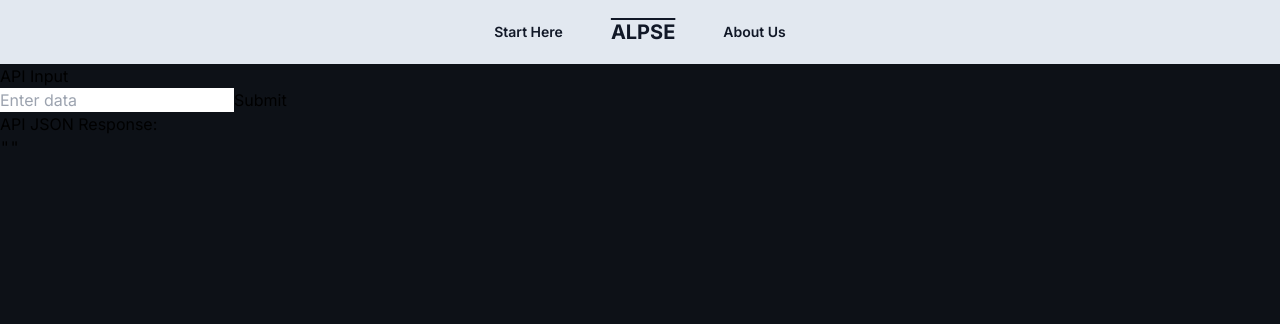
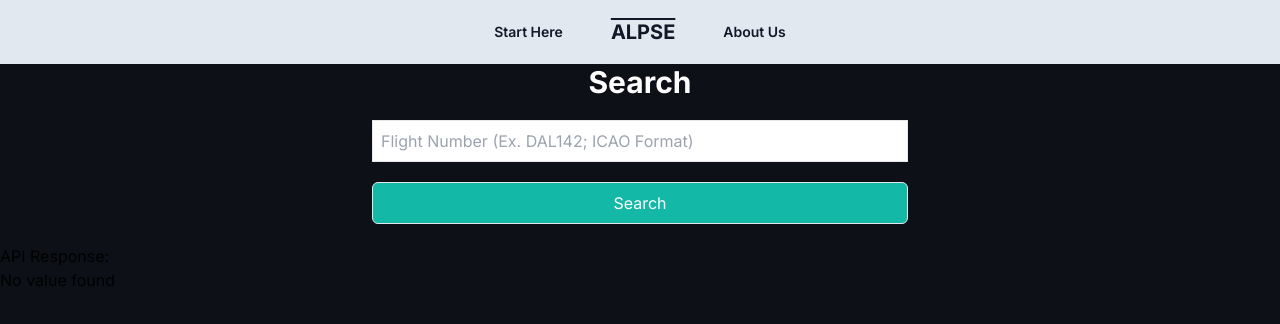
Before and after one commit to amansarosh/alpse, a Next.js app: page /search in a window 1280 px wide. Shown: the top 324 px of the page. Built offline with nearby package versions, Linux system fonts and the light colour scheme.

Commit message:
Form added

```diff
--- a/src/app/search/page.tsx
+++ b/src/app/search/page.tsx
@@ -1,42 +1,49 @@
 "use client";
 
-import { useState, FormEvent } from "react";
+import { searchFlight } from "../api/searchApi";
+import { useState } from "react";
 
 export default function Search() {
-  const [inputValue, setInputValue] = useState("");
-  const [responseData, setResponseData] = useState("");
-
-  const handleSubmit = async (e: FormEvent) => {
-    e.preventDefault();
-    try {
-      const response = await fetch(
-        `https://airlabs.co/api/v9/schedules?flight_icao=${inputValue}&api_key=${process.env.api_key}`
-      );
-      const data = await response.json();
-      setResponseData(data);
-    } catch (error) {
-      console.error("Error fetching data:", error);
-    }
-  };
-
+  const [data, setData] = useState({});
   return (
     <>
-      <div>
-        <h1>API Input</h1>
-        <form onSubmit={handleSubmit}>
+      {/* Forms and Buttons */}
+
+      <main className="">
+        <h1 className="text-3xl font-bold text-center text-white">Search</h1>
+
+        <form
+          action={(e) => {
+            searchFlight(e).then((res) => {
+              console.log(res);
+              setData(res);
+            });
+          }}
+          className="flex flex-col gap-5 max-w-xl mx-auto p-5"
+        >
           <input
+            name="flight_number"
             type="text"
-            value={inputValue}
-            onChange={(e) => setInputValue(e.target.value)}
-            placeholder="Enter data"
+            placeholder="Flight Number (Ex. DAL142; ICAO Format)"
+            className="border border-grey-300 p-2 round-md"
+            required
+            minLength={4}
+            maxLength={6}
           />
-          <button type="submit">Submit</button>
+          <button
+            type="submit"
+            className="border bg-teal-500 text-white p-2 rounded-md"
+          >
+            Search
+          </button>
         </form>
         <div>
-          <h2>API JSON Response:</h2>
-          <pre>{JSON.stringify(responseData, null, 2)}</pre>
+          <h2>API Response:</h2>
+          <p>{data.aircraft_icao}</p>
+          <p>{data.dep_gate}</p>
+          <p>{data.arr_name ? data.arr_name : "No value found"}</p>
         </div>
-      </div>
+      </main>
     </>
   );
 }
```
